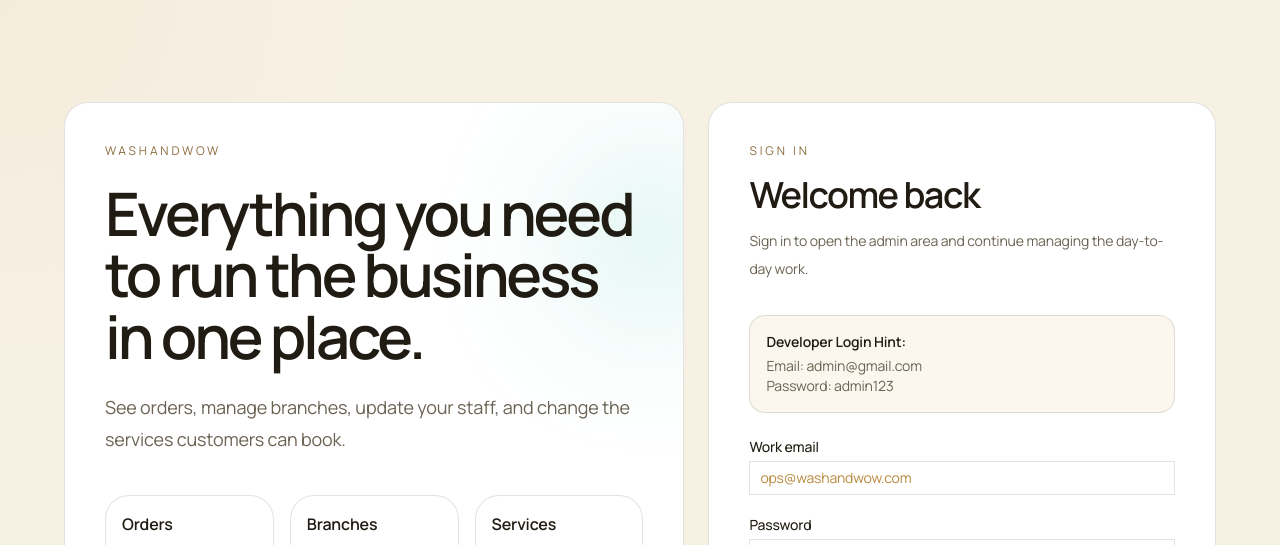
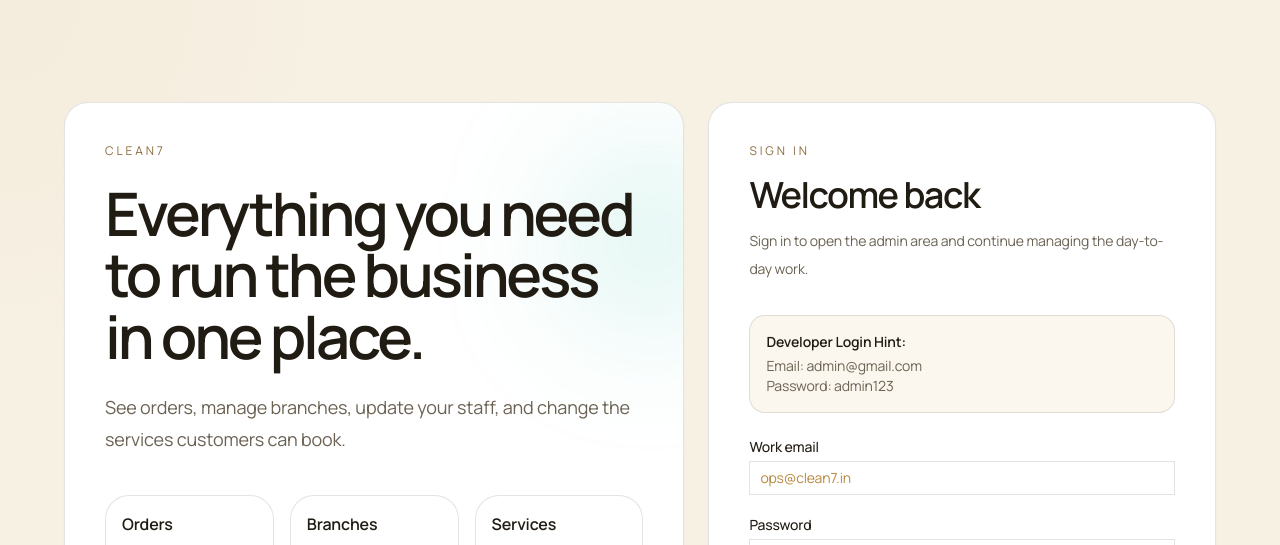
Before and after one commit to 2PieRadian/clean7-admin, a Next.js app: page /login in a window 1280 px wide. Shown: the top 545 px of the page. Built offline with nearby package versions, Linux system fonts and the light colour scheme.

Commit message:
Clean7 All Over

```diff
--- a/app/(admin)/settings/page.tsx
+++ b/app/(admin)/settings/page.tsx
@@ -58,7 +58,7 @@
           <div>
             <h2 className="text-base font-semibold text-danger">Danger Zone</h2>
             <p className="mt-1 text-sm text-text-secondary">
-              Irreversible destructive actions for the Wash & Wow system.
+              Irreversible destructive actions for the Clean7 system.
             </p>
           </div>
           <SystemResetButton />
--- a/app/(auth)/login/page.tsx
+++ b/app/(auth)/login/page.tsx
@@ -9,7 +9,7 @@
           <div className="absolute -right-16 top-10 h-48 w-48 rounded-full bg-[rgba(39,193,165,0.14)] blur-3xl" />
           <div className="relative max-w-xl">
             <p className="text-xs uppercase tracking-[0.24em] text-text-muted">
-              WashAndWow
+              Clean7
             </p>
             <h1 className="mt-6 font-display text-5xl font-semibold leading-[1.02] tracking-[-0.05em] text-foreground md:text-6xl">
               Everything you need to run the business in one place.
--- a/app/layout.tsx
+++ b/app/layout.tsx
@@ -4,8 +4,8 @@
 import "./globals.css";
 
 export const metadata: Metadata = {
-  title: "WashAndWow Panel",
-  description: "Director and branch operations panel for WashAndWow",
+  title: "Clean7 Panel",
+  description: "Director and branch operations panel for Clean7",
 };
 
 export default function RootLayout({
--- a/components/admin/login-form.tsx
+++ b/components/admin/login-form.tsx
@@ -49,7 +49,7 @@
         label="Work email"
         type="email"
         name="email"
-        placeholder="ops@washandwow.com"
+        placeholder="ops@clean7.in"
         required
       />
       <Field
--- a/components/admin/shell.tsx
+++ b/components/admin/shell.tsx
@@ -167,7 +167,7 @@
                 </div>
                 <div className="min-w-0 leading-tight">
                   <p className="truncate font-display text-[16px] font-semibold leading-tight tracking-[-0.02em] text-foreground">
-                    Wash and Wow
+                    Clean7
                   </p>
                   <p className="truncate text-[12px] leading-tight text-text-muted">
                     {panelLabel} · v{version}
@@ -254,7 +254,7 @@
               </div>
               <div className="min-w-0 leading-tight">
                 <p className="truncate font-display text-[16px] font-semibold leading-tight tracking-[-0.02em] text-foreground">
-                  Wash and Wow
+                  Clean7
                 </p>
                 <p className="truncate text-[12px] leading-tight text-text-muted">
                   {panelLabel} · v{version}
```
Also changed, not shown: 1 other file (tests, documents, lock files or other folders).
